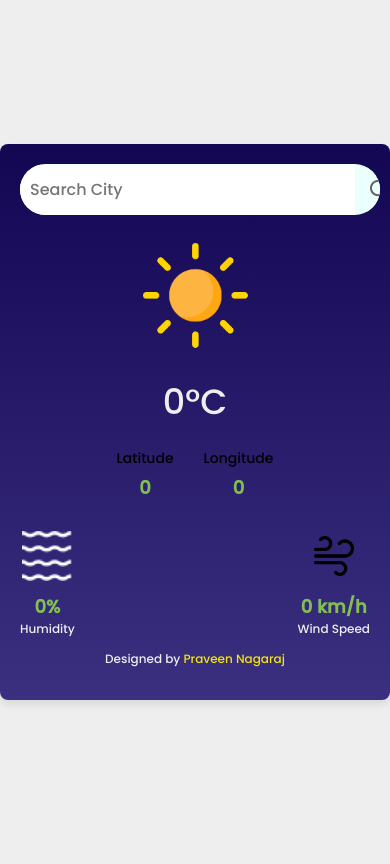
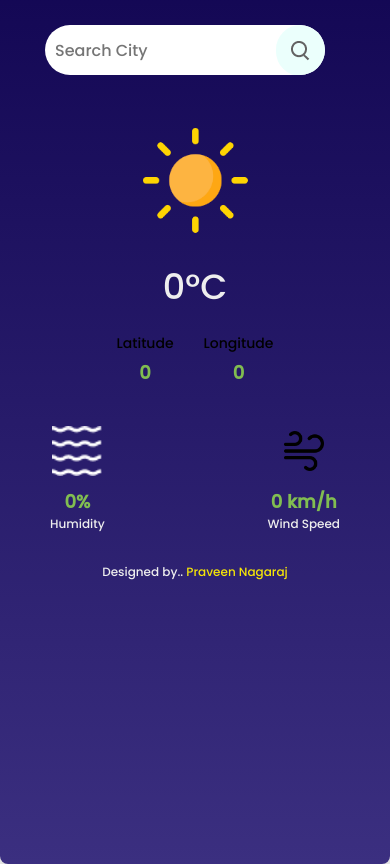
Before and after one commit to PraveenNagaraj77/WeatherReactAPP, a React (Vite) app: page / in a window 390 px wide. Built offline with nearby package versions, Linux system fonts and the light colour scheme.

Commit message:
mediaquries added

```diff
--- a/src/App.css
+++ b/src/App.css
@@ -6,6 +6,7 @@
 }
 
 body {
+  overflow-x: hidden;
   margin: 0;
   padding: 0;
   background-color: #eee;
@@ -18,6 +19,8 @@ body {
 }
 
 .container {
+  position: relative;
+  height: 100vh;
   width: 350px;
   padding: 20px;
   background-image: linear-gradient(180deg, #130754 0%, #3b2f80 100% ) ;
@@ -26,9 +29,10 @@ body {
 }
 
 .input-container {
-  /* width: 100%; */
+  position: relative;
+  width: 100%;
   width: 360px;
-
+  margin-top: 30px;
   background: #ebfffc;
   display: flex;
   align-items: center;
@@ -173,3 +177,22 @@ Interior design
   font-weight: 400;
   text-align: center;
 }
+
+
+/* media queires */
+@media only screen and (max-width: 420px) {
+  .input-container {
+    width: 280px;
+    margin: 25px;
+  }
+  .search-icon{
+    position: absolute;
+    right: 0px;
+  }
+  .data-container{
+    margin: 30px;
+  }
+
+
+
+}
--- a/src/App.jsx
+++ b/src/App.jsx
@@ -196,7 +196,7 @@ function App() {
         {cityNotFound && <div className="city-not-found">City not found</div>}
 
         <p className="copyright">
-          Designed by <span>Praveen Nagaraj</span>
+          Designed by..  <span>Praveen Nagaraj</span>
         </p>
       </div>
     </>
```
